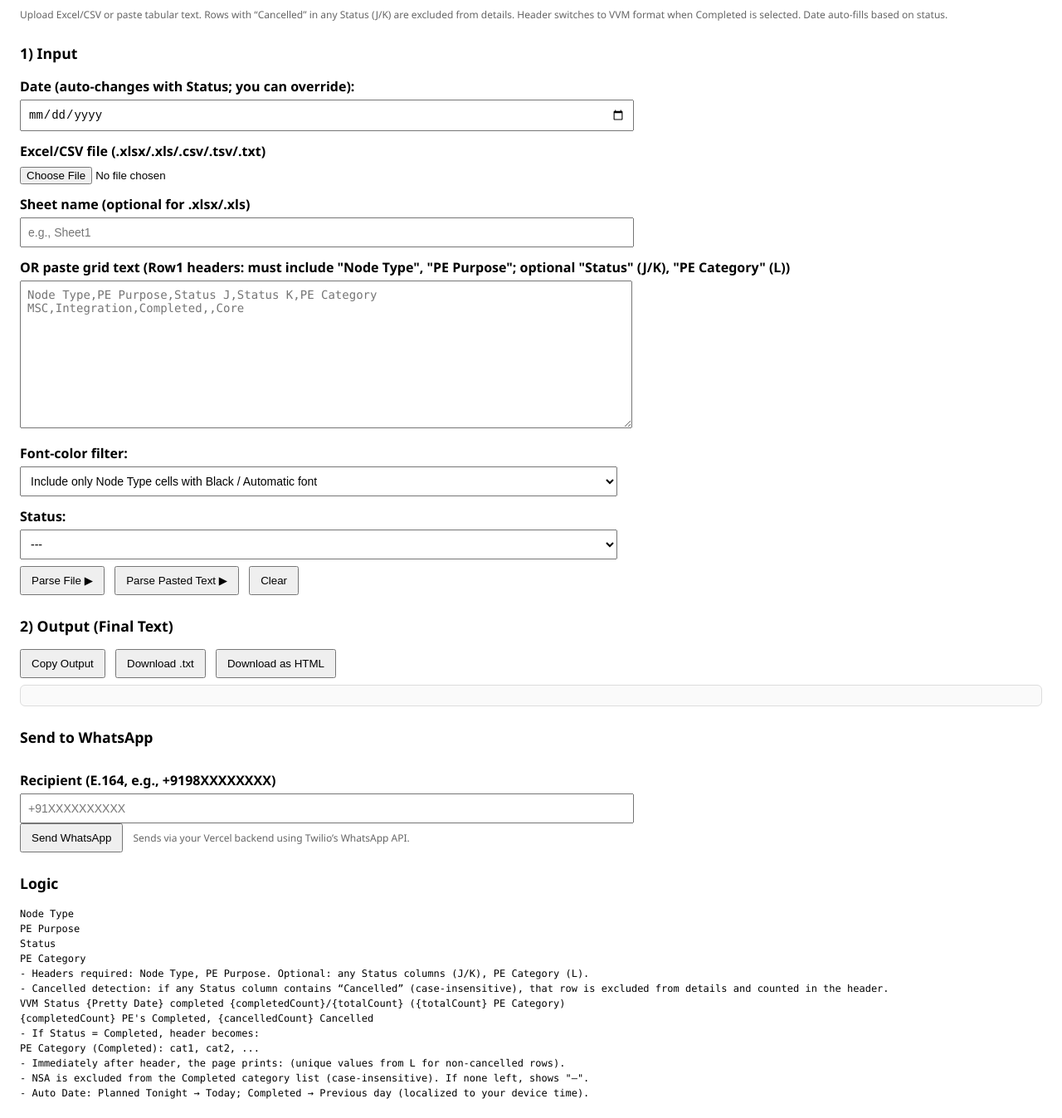
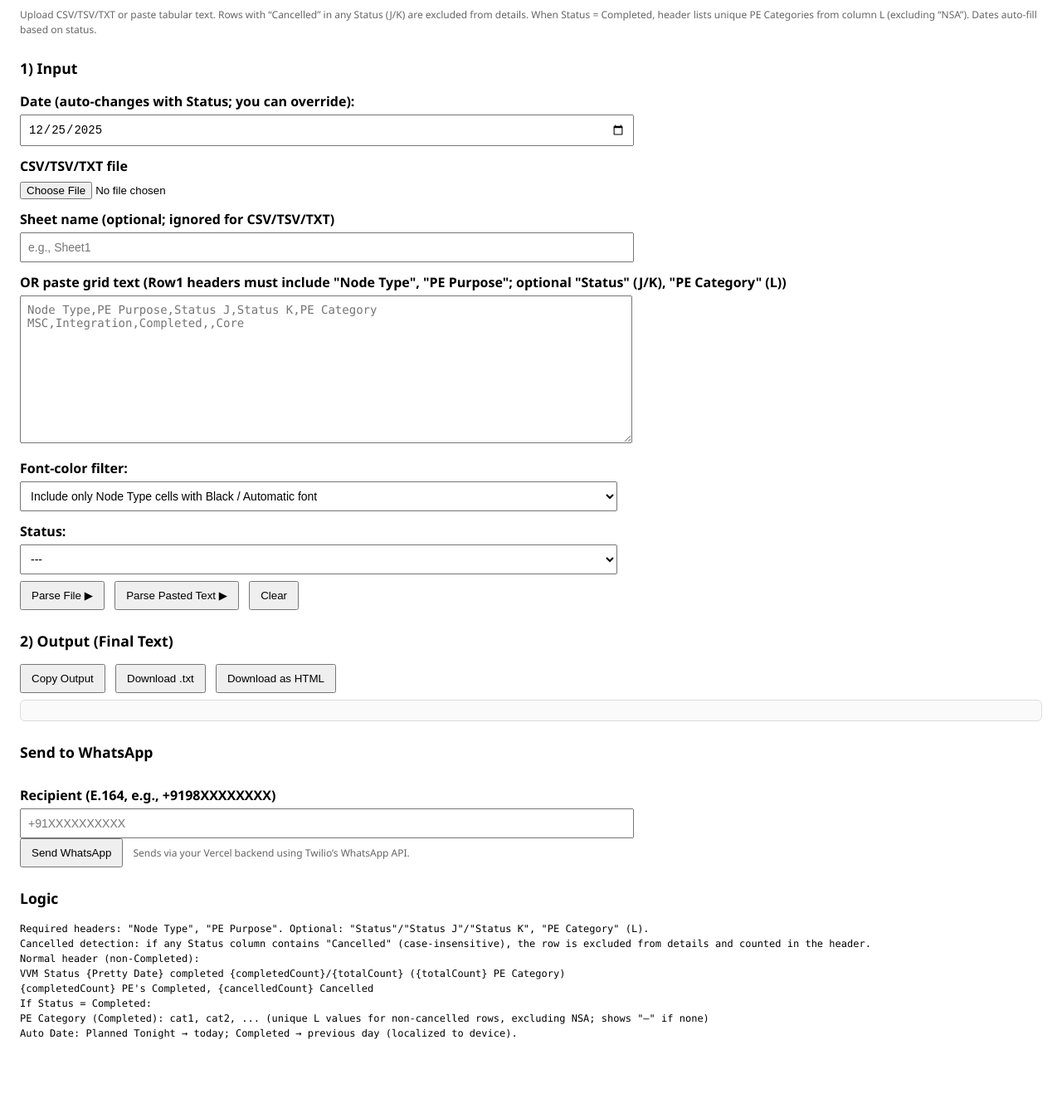
Before and after one commit to Coco011547/Message, a website: page index.html in a window 1280 px wide. Shown: the part 61-1408 px from the top of the page at 83% size. After the commit the page ends 1357 px from the top, so only its background shows below. Drawn offline with Linux system fonts and the light colour scheme.

Commit message:
Update index.html

```diff
--- a/index.html
+++ b/index.html
@@ -24,21 +24,22 @@
 <body>
   <h1>IMS Activities Excel Formatter – VVM Header & Auto Date</h1>
   <p class="muted small">
-    Upload Excel/CSV or paste tabular text. Rows with “Cancelled” in any Status (J/K) are excluded from details.
-    Header switches to VVM format when Completed is selected. Date auto-fills based on status.
+    Upload CSV/TSV/TXT or paste tabular text. Rows with “Cancelled” in any Status (J/K) are excluded from details.
+    When Status = Completed, header lists unique PE Categories from column L (excluding “NSA”). Dates auto-fill based on status.
   </p>
 
+  <!-- 1) Input -->
   <h2>1) Input</h2>
   <label for="dateInput">Date (auto-changes with Status; you can override):</label>
   <input id="dateInput" type="date" />
 
-  <label for="fileInput">Excel/CSV file (.xlsx/.xls/.csv/.tsv/.txt)</label>
+  <label for="fileInput">CSV/TSV/TXT file</label>
   <input id="fileInput" type="file" />
 
-  <label for="sheetName">Sheet name (optional for .xlsx/.xls)</label>
+  <label for="sheetName">Sheet name (optional; ignored for CSV/TSV/TXT)</label>
   <input id="sheetName" type="text" placeholder="e.g., Sheet1" />
 
-  <label for="gridText">OR paste grid text (Row1 headers: must include "Node Type", "PE Purpose"; optional "Status" (J/K), "PE Category" (L))</label>
+  <label for="gridText">OR paste grid text (Row1 headers must include "Node Type", "PE Purpose"; optional "Status" (J/K), "PE Category" (L))</label>
   <textarea id="gridText" class="mono" placeholder="Node Type,PE Purpose,Status J,Status K,PE Category&#10;MSC,Integration,Completed,,Core"></textarea>
 
   <label for="fontColorFilter">Font-color filter:</label>
@@ -50,8 +51,8 @@
   <label for="statusSelect">Status:</label>
   <select id="statusSelect">
     <option value="">---</option>
-    <option value="Planned Tonight">*Planned Tonight*</option>
-    <option value="Completed">*Completed*</option>
+    <option value="Planned Tonight">Planned Tonight</option>
+    <option value="Completed">Completed</option>
   </select>
   <div style="margin-top:8px;">
     <button id="parseFileBtn">Parse File ▶</button>
@@ -59,6 +60,7 @@
     <button id="clearBtn">Clear</button>
   </div>
 
+  <!-- 2) Output -->
   <h2>2) Output (Final Text)</h2>
   <div style="margin-bottom:8px;">
     <button id="copyBtn">Copy Output</button>
@@ -67,7 +69,7 @@
   </div>
   <div id="formattedOutput" class="output mono"></div>
 
-  <!-- New: Send to WhatsApp -->
+  <!-- Send to WhatsApp -->
   <h2>Send to WhatsApp</h2>
   <div class="row">
     <div class="col">
@@ -78,30 +80,24 @@
   <button id="sendWhatsAppBtn">Send WhatsApp</button>
   <span class="small muted">Sends via your Vercel backend using Twilio’s WhatsApp API.</span>
 
+  <!-- Logic section (documentation) -->
   <h2>Logic</h2>
   <pre class="mono small">
-Node Type
-PE Purpose
-Status
-PE Category
-- Headers required: Node Type, PE Purpose. Optional: any Status columns (J/K), PE Category (L).
-- Cancelled detection: if any Status column contains “Cancelled” (case-insensitive), that row is excluded from details and counted in the header.
+Required headers: "Node Type", "PE Purpose". Optional: "Status"/"Status J"/"Status K", "PE Category" (L).
+Cancelled detection: if any Status column contains "Cancelled" (case-insensitive), the row is excluded from details and counted in the header.
+Normal header (non-Completed):
 VVM Status {Pretty Date} completed {completedCount}/{totalCount} ({totalCount} PE Category)
 {completedCount} PE's Completed, {cancelledCount} Cancelled
-- If Status = Completed, header becomes:
-PE Category (Completed): cat1, cat2, ...
-- Immediately after header, the page prints: (unique values from L for non‑cancelled rows).
-- NSA is excluded from the Completed category list (case-insensitive). If none left, shows "—".
-- Auto Date: Planned Tonight → Today; Completed → Previous day (localized to your device time).
+If Status = Completed:
+PE Category (Completed): cat1, cat2, ... (unique L values for non-cancelled rows, excluding NSA; shows "—" if none)
+Auto Date: Planned Tonight → today; Completed → previous day (localized to device).
   </pre>
 
   <script>
-    const API_URL = 'https://YOUR-VERCEL-PROJECT.vercel.app/api/send-message';
-    // === CONFIG: Set your Vercel API endpoint here ===
-    // Replace with your actual URL from Vercel Deployments page.
-    const API_URL = 'https://YOUR-VERCEL-PROJECT.vercel.app/api/send-message';
+    /*** CONFIG: Set your Vercel API endpoint here ***/
+    const API_URL = 'https://YOUR-VERCEL-PROJECT.vercel.app/api/send-message'; // TODO: replace with your real URL
 
-    // === Helper: exclude categories (case-insensitive) ===
+    /*** Helpers ***/
     const EXCLUDED_CATEGORIES = ["NSA"];
     function excludeCategoriesCaseInsensitive(list, excluded = EXCLUDED_CATEGORIES) {
       const exSet = new Set(excluded.map(s => (s || "").trim().toLowerCase()));
@@ -110,8 +106,6 @@ PE Category (Completed): cat1, cat2, ...
         return val && !exSet.has(val.toLowerCase());
       });
     }
-
-    // === Utilities ===
     function todayISO(){ const d=new Date(); return d.toISOString().slice(0,10); }
     function yesterdayISO(){ const d=new Date(); d.setDate(d.getDate()-1); return d.toISOString().slice(0,10); }
     function prettyDateFromISO(iso){
@@ -119,10 +113,19 @@ PE Category (Completed): cat1, cat2, ...
       const d = new Date(iso);
       return d.toLocaleDateString(undefined,{day:"2-digit",month:"short",year:"numeric"});
     }
-    function csvToRows(text){ const lines=text.trim().split(/\r?\n/); return lines.map(l=>l.split(/,|\t/)); }
+    // CSV/TSV/semicolon-friendly parser
+    function csvToRows(text){
+      const lines = text.trim().split(/\r?\n/);
+      return lines.map(line => {
+        if (line.includes('\t')) return line.split('\t');  // tab-delimited
+        if (line.includes(','))  return line.split(',');   // comma-delimited
+        if (line.includes(';'))  return line.split(';');   // semicolon-delimited
+        return [line]; // fallback
+      });
+    }
     function unique(arr){ return Array.from(new Set(arr)); }
 
-    // === Core formatting (keeps original header strings) ===
+    /*** Core formatting ***/
     function formatOutput(rows, statusSelection) {
       if (!rows || rows.length === 0) return "No rows parsed.";
       const headers = rows[0].map(h=>h.trim());
@@ -174,14 +177,13 @@ PE Category (Completed): cat1, cat2, ...
       return headerText + printedCatLine + summaryLine + details;
     }
 
-    // === Wiring ===
+    /*** Wiring ***/
     const formattedOutputEl = document.getElementById("formattedOutput");
     const statusSelectEl = document.getElementById("statusSelect");
     let parsedRows = [];
 
     function render(){
-      const statusSel = statusSelectEl.value === "*Completed*" ? "Completed"
-                      : (statusSelectEl.value === "*Planned Tonight*" ? "Planned Tonight" : "");
+      const statusSel = statusSelectEl.value || "";   // FIX: use actual option values
       const text = formatOutput(parsedRows, statusSel);
       formattedOutputEl.textContent = text;
     }
@@ -235,7 +237,7 @@ PE Category (Completed): cat1, cat2, ...
       return (s||"").replace(/[&<>"']/g, c=>({"&":"&amp;","<":"&lt;",">":"&gt;","\"":"&quot;","'":"&#39;"}[c]));
     }
 
-    // === Send to WhatsApp via Vercel endpoint ===
+    // Send to WhatsApp via Vercel endpoint
     document.getElementById('sendWhatsAppBtn').addEventListener('click', async () => {
       const to = (document.getElementById('waNumber').value || '').trim();
       const body = document.getElementById('formattedOutput').textContent || '';
```
